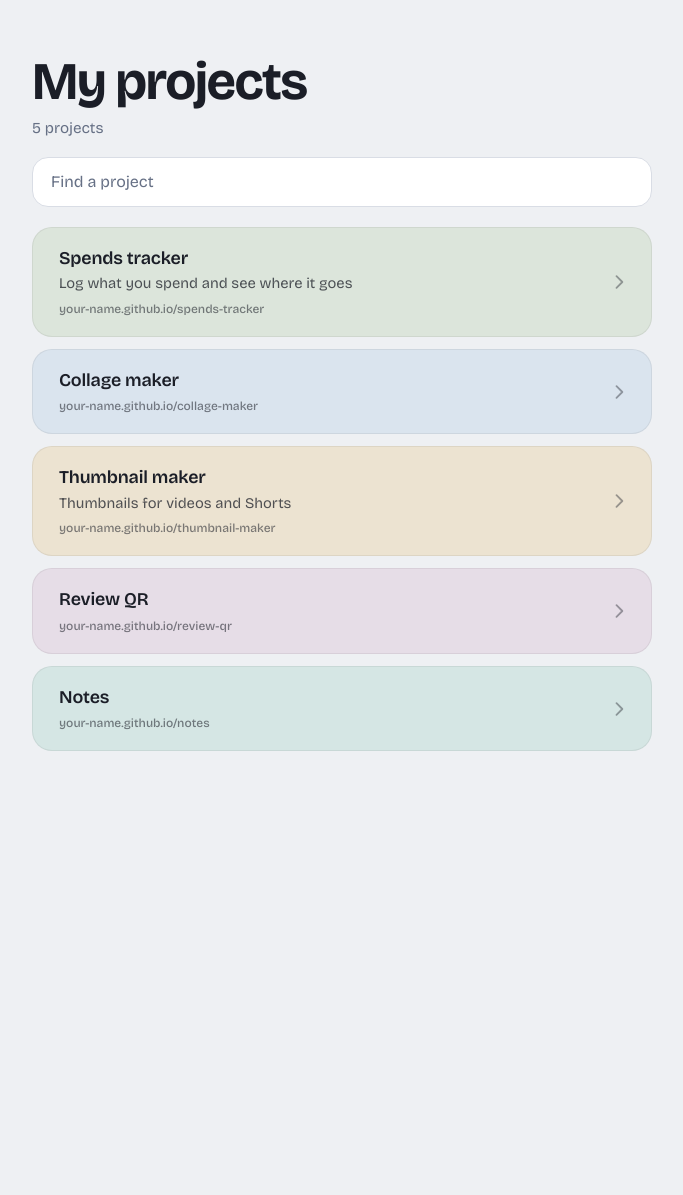
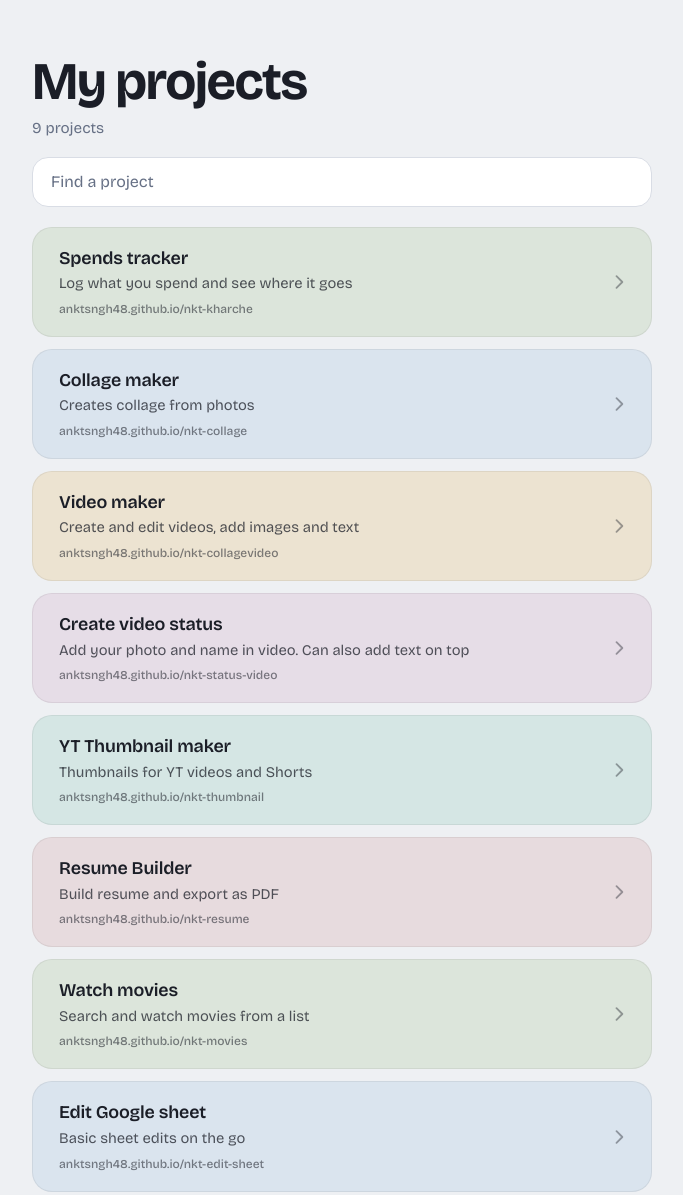
Before and after one commit to anktsngh48/nkt-sankra, a plain HTML site: page index.html in a window 1280 px wide. Shown: the top 1195 px of the page, without its empty margins (298-981 px from the left). Before the commit the page ends 800 px from the top, so only its background shows below. Drawn offline with nearby package versions, Linux system fonts and the light colour scheme.

Commit message:
Update index.html

```diff
--- a/index.html
+++ b/index.html
@@ -181,11 +181,15 @@
     const PAGE_TITLE = "My projects";
 
     const PROJECTS = [
-      { name: "Spends tracker",  link: "https://your-name.github.io/spends-tracker/",  note: "Log what you spend and see where it goes" },
-      { name: "Collage maker",   link: "https://your-name.github.io/collage-maker/" },
-      { name: "Thumbnail maker", link: "https://your-name.github.io/thumbnail-maker/", note: "Thumbnails for videos and Shorts" },
-      { name: "Review QR",       link: "https://your-name.github.io/review-qr/" },
-      { name: "Notes",           link: "https://your-name.github.io/notes/" }
+      { name: "Spends tracker",  link: "https://anktsngh48.github.io/nkt-kharche/",  note: "Log what you spend and see where it goes" },
+      { name: "Collage maker",  link: "https://anktsngh48.github.io/nkt-collage/",  note: "Creates collage from photos" },
+      { name: "Video maker",  link: "https://anktsngh48.github.io/nkt-collagevideo/",  note: "Create and edit videos, add images and text" },
+      { name: "Create video status",  link: "https://anktsngh48.github.io/nkt-status-video/", note: "Add your photo and name in video. Can also add text on top" },
+      { name: "YT Thumbnail maker",  link: "https://anktsngh48.github.io/nkt-thumbnail/", note: "Thumbnails for YT videos and Shorts" },
+      { name: "Resume Builder",  link: "https://anktsngh48.github.io/nkt-resume/", note: "Build resume and export as PDF" },
+      { name: "Watch movies",  link: "https://anktsngh48.github.io/nkt-movies/", note: "Search and watch movies from a list" },
+      { name: "Edit Google sheet",  link: "https://anktsngh48.github.io/nkt-edit-sheet/", note: "Basic sheet edits on the go" },
+      { name: "Test",  link: "https://anktsngh48.github.io/nkt-test/" },
     ];
     /* ===================================================================== */
 
```
